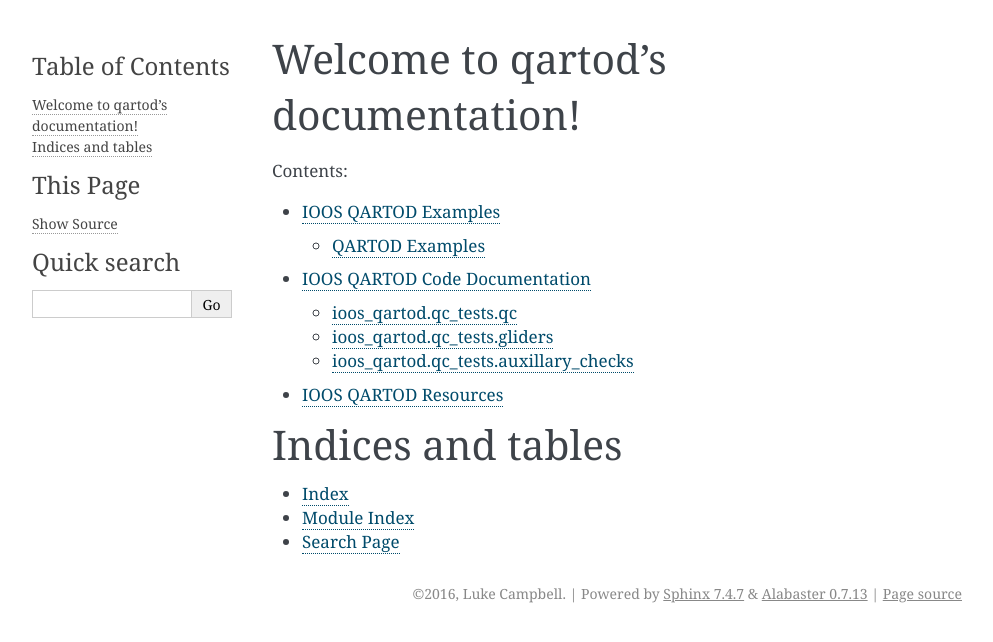
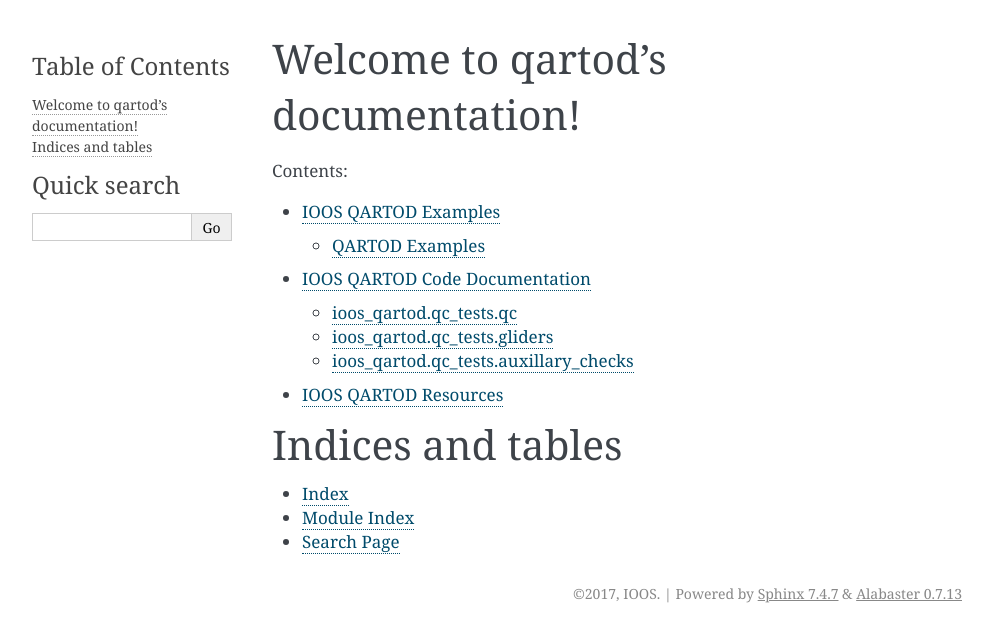
Before and after one commit to ioos/ioos_qc, a Sphinx documentation site: the page built from docs/source/index.rst, in a window 1280 px wide. Shown: the top 642 px of the page, without its empty margins (148-1141 px from the left). Built offline with Sphinx 7.4.7, drawn with Linux system fonts in a browser that asks for light colours.

```diff
--- /dev/null
+++ b/docs/requirements.txt
@@ -0,0 +1,2 @@
+doctr
+sphinx
--- a/docs/source/conf.py
+++ b/docs/source/conf.py
@@ -1,3 +1,4 @@
+#!/usr/bin/env python3
 # -*- coding: utf-8 -*-
 #
 # qartod documentation build configuration file, created by
@@ -16,9 +17,12 @@
 # add these directories to sys.path here. If the directory is relative to the
 # documentation root, use os.path.abspath to make it absolute, like shown here.
 #
-# import os
-# import sys
-# sys.path.insert(0, os.path.abspath('.'))
+import os
+import sys
+p = os.path.abspath(
+    os.path.dirname(os.path.dirname(os.path.dirname(__file__)))
+)
+sys.path.insert(0, p)
 
 # -- General configuration ------------------------------------------------
 
@@ -31,10 +35,25 @@
 # ones.
 extensions = [
     'sphinx.ext.autodoc',
+    'sphinx.ext.autosummary',
+    'sphinx.ext.napoleon',
     'sphinx.ext.todo',
     'sphinx.ext.mathjax',
     'sphinx.ext.viewcode',
 ]
+
+napoleon_google_docstring = True
+napoleon_numpy_docstring = True
+napoleon_include_init_with_doc = False
+napoleon_include_private_with_doc = True
+napoleon_include_special_with_doc = False
+napoleon_use_admonition_for_examples = True
+napoleon_use_admonition_for_notes = True
+napoleon_use_admonition_for_references = True
+napoleon_use_ivar = False
+napoleon_use_param = True
+napoleon_use_keyword = True
+napoleon_use_rtype = True
 
 # Add any paths that contain templates here, relative to this directory.
 templates_path = ['_templates']
@@ -43,7 +62,7 @@ templates_path = ['_templates']
 # You can specify multiple suffix as a list of string:
 #
 # source_suffix = ['.rst', '.md']
-source_suffix = '.rst'
+source_suffix = ['.rst']
 
 # The encoding of source files.
 #
@@ -53,18 +72,18 @@ source_suffix = '.rst'
 master_doc = 'index'
 
 # General information about the project.
-project = u'qartod'
-copyright = u'2016, Luke Campbell'
-author = u'Luke Campbell'
+project = 'qartod'
+copyright = '2017, IOOS'
+author = 'IOOS'
 
-# The version info for the project you're documenting, acts as replacement for
+# The version info for the project yo're documenting, acts as replacement for
 # |version| and |release|, also used in various other places throughout the
 # built documents.
 #
 # The short X.Y version.
-version = u'0.0.2'
+version = '0.0.2'
 # The full version, including alpha/beta/rc tags.
-release = u'0.0.2'
+release = '0.0.2'
 
 # The language for content autogenerated by Sphinx. Refer to documentation
 # for a list of supported languages.
@@ -85,7 +104,7 @@ language = None
 # List of patterns, relative to source directory, that match files and
 # directories to ignore when looking for source files.
 # This patterns also effect to html_static_path and html_extra_path
-exclude_patterns = []
+exclude_patterns = ['_build', 'Thumbs.db', '.DS_Store']
 
 # The reST default role (used for this markup: `text`) to use for all
 # documents.
@@ -116,7 +135,7 @@ pygments_style = 'sphinx'
 # keep_warnings = False
 
 # If true, `todo` and `todoList` produce output, else they produce nothing.
-todo_include_todos = True
+todo_include_todos = False
 
 
 # -- Options for HTML output ----------------------------------------------
@@ -130,7 +149,12 @@ html_theme = 'alabaster'
 # further.  For a list of options available for each theme, see the
 # documentation.
 #
-# html_theme_options = {}
+html_theme_options = {
+    'description': 'A python framework for working with met-ocean data',
+    'github_user': 'ioos',
+    'github_repo': 'qartod',
+    'github_button': 'true',
+}
 
 # Add any paths that contain custom themes here, relative to this directory.
 # html_theme_path = []
@@ -138,7 +162,7 @@ html_theme = 'alabaster'
 # The name for this set of Sphinx documents.
 # "<project> v<release> documentation" by default.
 #
-# html_title = u'qartod v0.0.2'
+# html_title = 'qartod v0.0.2'
 
 # A shorter title for the navigation bar.  Default is the same as html_title.
 #
@@ -200,7 +224,7 @@ html_static_path = ['_static']
 
 # If true, links to the reST sources are added to the pages.
 #
-# html_show_sourcelink = True
+html_show_sourcelink = False
 
 # If true, "Created using Sphinx" is shown in the HTML footer. Default is True.
 #
@@ -221,8 +245,8 @@ html_static_path = ['_static']
 
 # Language to be used for generating the HTML full-text search index.
 # Sphinx supports the following languages:
-#   'da', 'de', 'en', 'es', 'fi', 'fr', 'hu', 'it', 'ja'
-#   'nl', 'no', 'pt', 'ro', 'ru', 'sv', 'tr', 'zh'
+#   'da', 'de', 'en', 'es', 'fi', 'fr', 'h', 'it', 'ja'
+#   'nl', 'no', 'pt', 'ro', 'r', 'sv', 'tr', 'zh'
 #
 # html_search_language = 'en'
 
@@ -243,29 +267,29 @@ htmlhelp_basename = 'qartoddoc'
 # -- Options for LaTeX output ---------------------------------------------
 
 latex_elements = {
-     # The paper size ('letterpaper' or 'a4paper').
-     #
-     # 'papersize': 'letterpaper',
+    # The paper size ('letterpaper' or 'a4paper').
+    #
+    # 'papersize': 'letterpaper',
 
-     # The font size ('10pt', '11pt' or '12pt').
-     #
-     # 'pointsize': '10pt',
+    # The font size ('10pt', '11pt' or '12pt').
+    #
+    # 'pointsize': '10pt',
 
-     # Additional stuff for the LaTeX preamble.
-     #
-     # 'preamble': '',
+    # Additional stuff for the LaTeX preamble.
+    #
+    # 'preamble': '',
 
-     # Latex figure (float) alignment
-     #
-     # 'figure_align': 'htbp',
+    # Latex figure (float) alignment
+    #
+    # 'figure_align': 'htbp',
 }
 
 # Grouping the document tree into LaTeX files. List of tuples
 # (source start file, target name, title,
 #  author, documentclass [howto, manual, or own class]).
 latex_documents = [
-    (master_doc, 'qartod.tex', u'qartod Documentation',
-     u'Luke Campbell', 'manual'),
+    (master_doc, 'qartod.tex', 'qartod Documentation',
+     'IOOS', 'manual'),
 ]
 
 # The name of an image file (relative to this directory) to place at the top of
@@ -306,8 +330,13 @@ latex_documents = [
 # One entry per manual page. List of tuples
 # (source start file, name, description, authors, manual section).
 man_pages = [
-    (master_doc, 'qartod', u'qartod Documentation',
-     [author], 1)
+    (
+        master_doc,
+        'qartod',
+        'qartod Documentation',
+        [author],
+        1
+    )
 ]
 
 # If true, show URL addresses after external links.
@@ -321,9 +350,15 @@ man_pages = [
 # (source start file, target name, title, author,
 #  dir menu entry, description, category)
 texinfo_documents = [
-    (master_doc, 'qartod', u'qartod Documentation',
-     author, 'qartod', 'One line description of project.',
-     'Miscellaneous'),
+    (
+        master_doc,
+        'qartod',
+        'qartod Documentation',
+        author,
+        'qartod',
+        'Collection of utilities, scripts and tests to assist in automated quality assurance and quality control for oceanographic datasets and observing systems.',
+        'Miscellaneous'
+    ),
 ]
 
 # Documents to append as an appendix to all manuals.
```
Also changed, not shown: .travis.yml, 4 other files.
